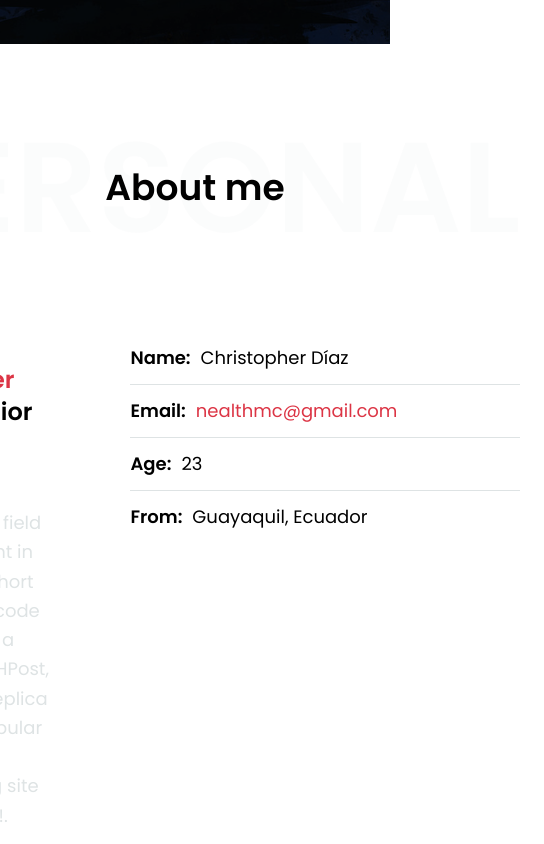
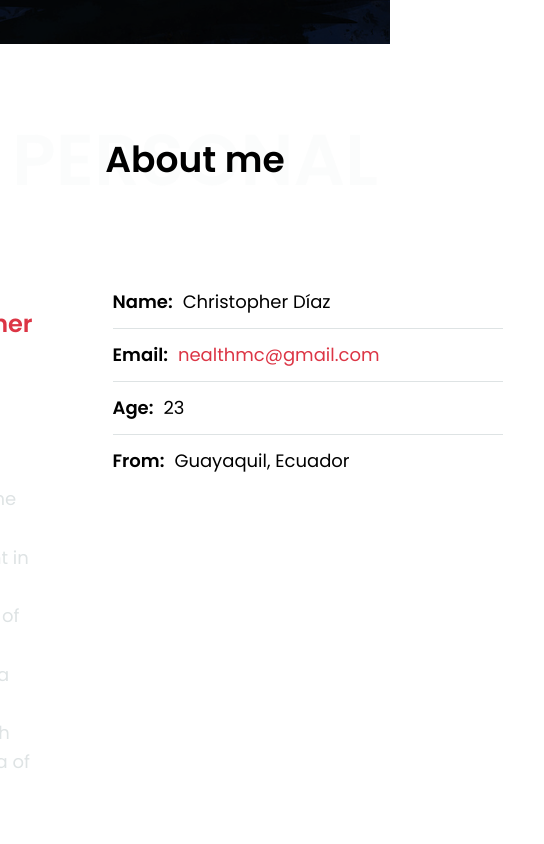
Before and after one commit to lnfrative/lnfrative, a Next.js app: page / in a window 390 px wide. Shown: the part 800-1644 px from the top of the page, 544 px wide, since content can reach past the window. Built offline with nearby package versions, Linux system fonts and the light colour scheme.

Commit message:
TitleOverlay font size

```diff
--- a/components/TitleOverlay/index.tsx
+++ b/components/TitleOverlay/index.tsx
@@ -10,7 +10,9 @@ function TitleOverlay(props: TitleOverlayProps) {
             <h2 className={
                 className(
                     "text-attenuated-light dark:text-attenuated-dark",
-                    "text-9xl font-semibold opacity-10 text-center"
+                    "text-7xl font-semibold opacity-10 text-center",
+                    "lg:text-9xl"
+
                 )
             }>
                 {props.secondary.toUpperCase()}
```
